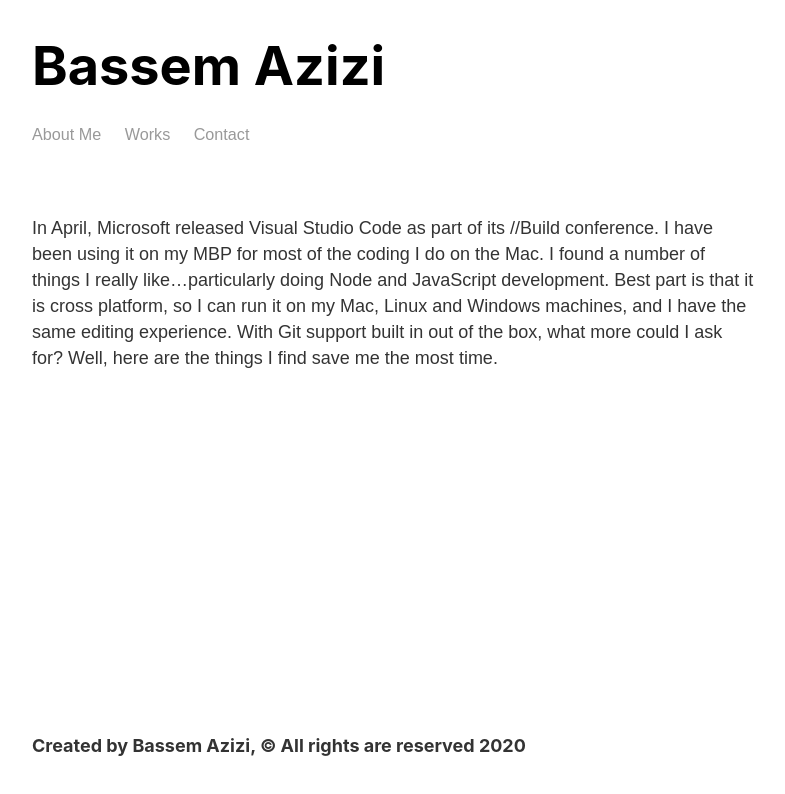
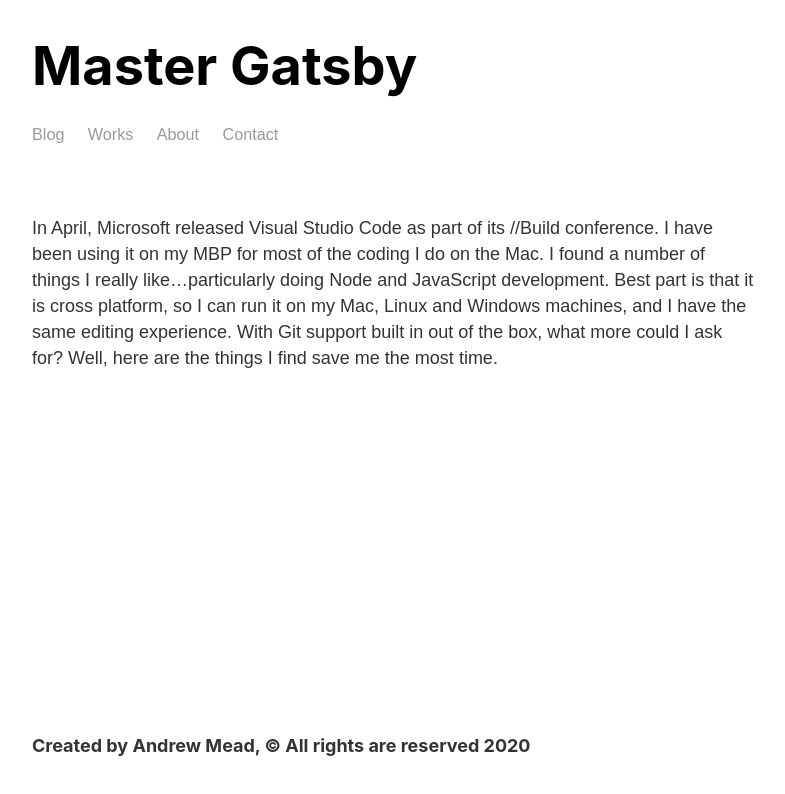
Before and after one commit to bassam-azizi/Gatsby-for-practice, a Gatsby site: page / in a window 1280 px wide. Shown: the whole page, without its empty margins (246-1031 px from the left). Built offline with nearby package versions, Linux system fonts and the light colour scheme; Gatsby itself is replaced by a stand-in of ours.

Commit message:
playground is launched and configured

```diff
--- a/gatsby-config.js
+++ b/gatsby-config.js
@@ -5,6 +5,10 @@
  */
 
 module.exports = {
+  siteMetadata: {
+    title: 'Master Gatsby',
+    author: 'Andrew Mead'
+  },
   plugins: [
     'gatsby-plugin-sass'
   ]
--- a/package.json
+++ b/package.json
@@ -6,7 +6,7 @@
   "license": "0BSD",
   "scripts": {
     "build": "gatsby build",
-    "develop": "gatsby develop",
+    "develop": "env-cmd .env.development gatsby develop",
     "format": "prettier --write \"**/*.{js,jsx,ts,tsx,json,md}\"",
     "start": "npm run develop",
     "serve": "gatsby serve",
@@ -21,6 +21,7 @@
     "react-dom": "^16.12.0"
   },
   "devDependencies": {
+    "env-cmd": "^10.1.0",
     "prettier": "2.1.2"
   },
   "repository": {
--- a/src/components/footer.jsx
+++ b/src/components/footer.jsx
@@ -1,9 +1,12 @@
 import React from "react"
 
+import { graphql, useStaticQuery } from 'gatsby'
+
 const Footer = () => {
+  const data = useStaticQuery(graphql`query{site{siteMetadata{title author}}}`)
   return (
     <div>
-      <h4>Created by Bassem Azizi, © All rights are reserved 2020</h4>
+      <h4>Created by {data.site.siteMetadata.author}, © All rights are reserved 2020</h4>
     </div>
   )
 }
--- a/src/components/header.jsx
+++ b/src/components/header.jsx
@@ -1,25 +1,26 @@
 import React from "react"
-import { Link } from "gatsby"
+import { Link, graphql, useStaticQuery } from "gatsby"
 
 import headerStyles from "./header.module.scss"
 
 const Header = () => {
+  const data = useStaticQuery(graphql`query{site{siteMetadata{title}}}`)
   return (
     <div className={headerStyles.header}>
       <h1>
         <Link to="/" className={headerStyles.title}>
-          Bassem Azizi
+          {data.site.siteMetadata.title}
         </Link>
       </h1>
       <nav>
         <ul className={headerStyles.ul}>
           <li>
             <Link
-              to="/aboutMe"
+              to="/blog"
               className={headerStyles.link}
               activeClassName={headerStyles.activeLink}
             >
-              About Me
+              Blog
             </Link>
           </li>
           <li>
@@ -29,6 +30,15 @@ const Header = () => {
               activeClassName={headerStyles.activeLink}
             >
               Works
+            </Link>
+          </li>
+          <li>
+            <Link
+              to="/aboutMe"
+              className={headerStyles.link}
+              activeClassName={headerStyles.activeLink}
+            >
+              About
             </Link>
           </li>
           <li>
```
Also changed, not shown: src/pages/blog.js (added, +20 -0 lines), 1 other file.
